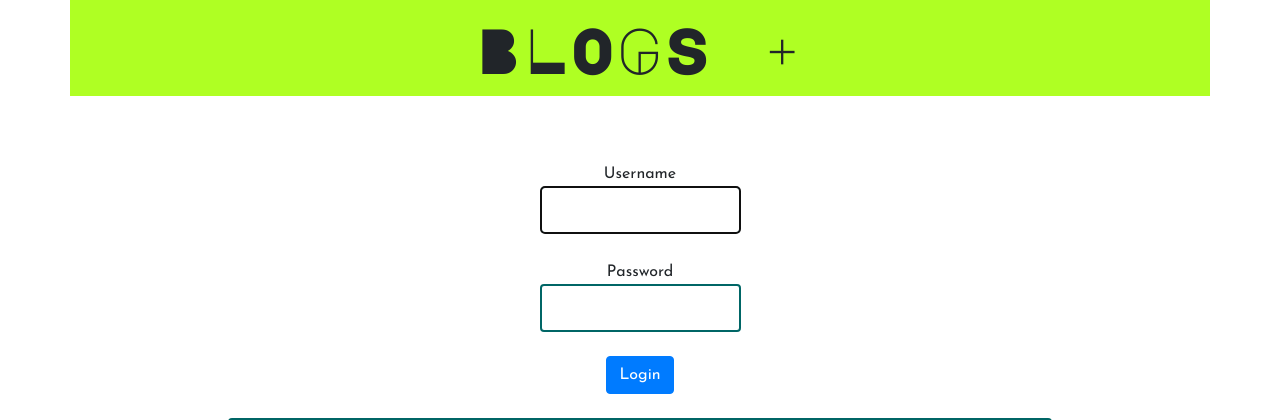
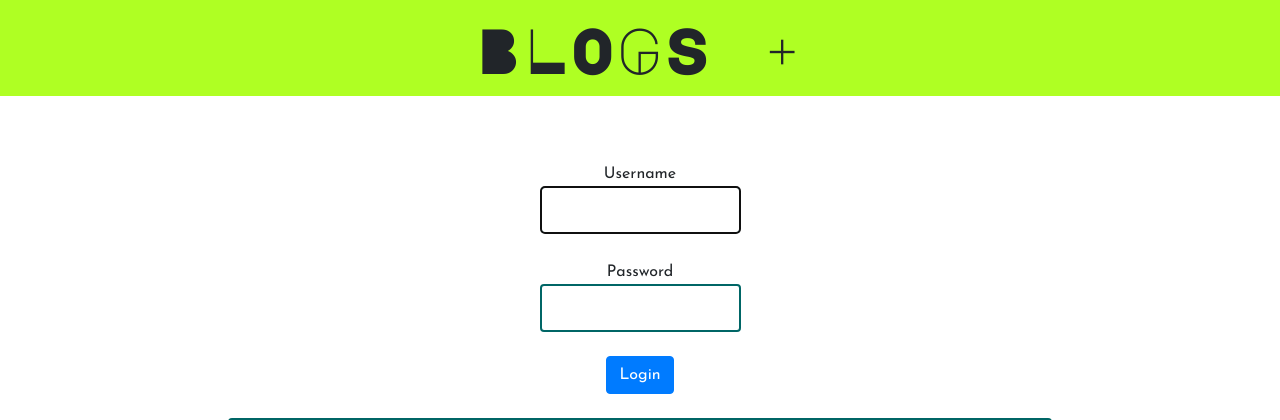
Before and after one commit to vishwakarmad1999/my-blog, a Django app: a page that uses templates/base.html in a window 1280 px wide. Shown: the top 420 px of the page. Run offline with Django 3.2, Linux system fonts and the light colour scheme; some libraries are stand-ins or nearby versions.

Commit message:
container -> container-fluid

```diff
--- a/templates/base.html
+++ b/templates/base.html
@@ -9,7 +9,7 @@
 	<meta name="google-site-verification" content="KpJc8gaX50NwarkBR1WME4qeUUKIhRK4BkZ1-p1wMN4" />
 </head>
 <body>
-	<div class="text-center blog-header container">
+	<div class="text-center blog-header container-fluid">
 		<a href="{% url 'blog:list' %}" style="text-decoration: none; color: inherit;">BLOGS</a>
 		<a href="{% url 'blog:create' %}" style="color: inherit;">&#43;</a>
 	</div>
```
